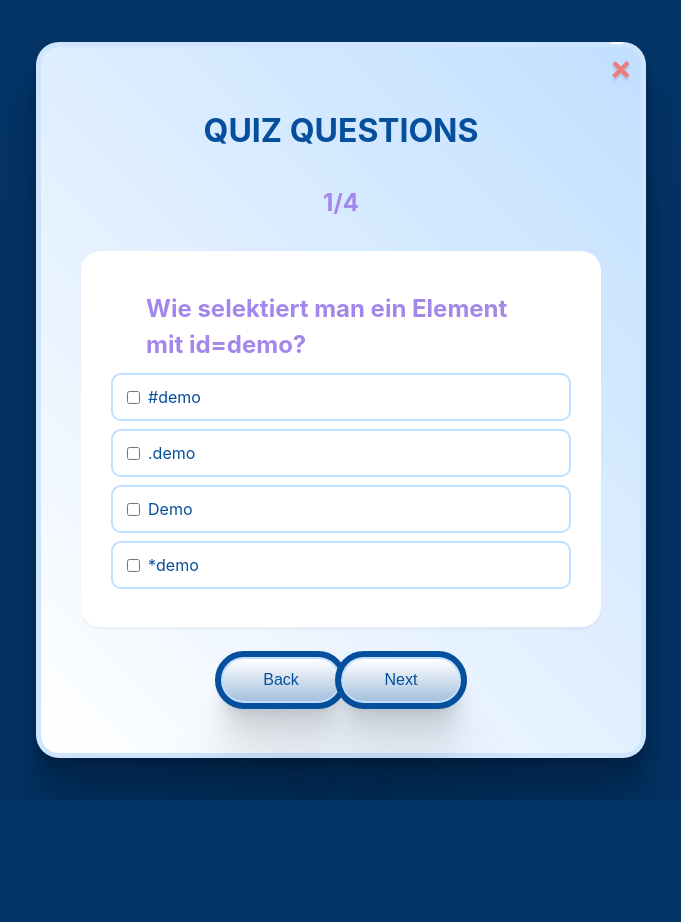
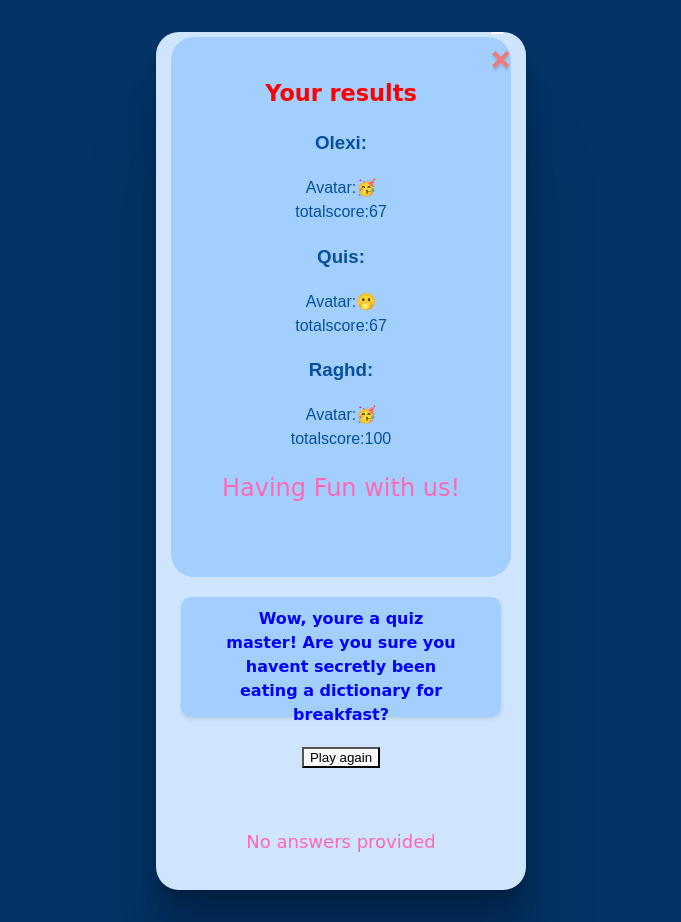
Before and after one commit to qaysziaey/react-quiz-app, a React (Vite) app: page / in a window 1280 px wide. Shown: the whole page, without its empty margins (299-980 px from the left). Before the commit the page ends 800 px from the top, so only its background shows below. Built offline with nearby package versions, Linux system fonts and the light colour scheme; the HTML template or start-up script is replaced by a standard one.

Commit message:
onStartWithUser

```diff
--- a/src/App.jsx
+++ b/src/App.jsx
@@ -7,18 +7,15 @@ import { Results } from "./components/Results.jsx";
 import { Learn_more } from "./components/Learn_more.jsx";
 import { Werbung } from "./components/Werbung.jsx";
 
-
-
 function App() {
-
   const [count, setCount] = useState(0);
-  const [selected_page, setSelected_Page] = useState(2);
+  const [selected_page, setSelected_Page] = useState(4);
   const [users, setUsers] = useState([]);
   const [user, setUser] = useState({});
-//  const [pullOfQuestions, setPullOfQuestions] = useState([2]); Random Maybe
+  //  const [pullOfQuestions, setPullOfQuestions] = useState([2]); Random Maybe
 
   //id of questuions
-/*
+  /*
   users = [
     {
       username: 'skad',
@@ -33,9 +30,8 @@ function App() {
   ]
 */
 
-
   function changePage(value) {
-    setSelected_Page(value)
+    setSelected_Page(value);
   }
 
   function startWithUser(props) {
@@ -43,35 +39,49 @@ function App() {
       username: props.username,
       avatar: props.avatar,
       answers: props.userAnswers,
-      result: props.totalScore
-    })
+      result: props.totalScore,
+    });
   }
 
-  console.log(user)
-  console.log(selected_page)
+  console.log(user);
+  console.log(selected_page);
 
   return (
     <>
-      <div class="All_app">
-        {selected_page != 1 ? <button class="close_button" onClick={(event) => {
-                            let ask = 1//confirm('GO TO MAIN?')
-                            if(ask){
-                              setSelected_Page(1)
-                            }else{
-
-                            }
-                        }}></button>:""}
+      <div className="All_app">
+        {selected_page != 1 ? (
+          <button
+            className="close_button"
+            onClick={(event) => {
+              let ask = 1; //confirm('GO TO MAIN?')
+              if (ask) {
+                setSelected_Page(1);
+              } else {
+              }
+            }}
+          ></button>
+        ) : (
+          ""
+        )}
         {selected_page == 5 ? (
           <Learn_more />
         ) : selected_page == 2 ? (
-          <Question user={user} users={users} onChangePage={changePage}
-           />
+          <Question user={user} users={users} onChangePage={changePage} />
         ) : selected_page == 4 ? (
-          <Results user={user} users={users} onChangePage={changePage} />
+          <Results
+            user={user}
+            users={users}
+            onChangePage={changePage}
+            onStartWithUser={startWithUser}
+          />
         ) : selected_page == 3 ? (
           <Werbung user={user} onChangePage={changePage} />
         ) : (
-          <Main_page user={user} onChangePage={changePage} onStartWithUser={startWithUser} />
+          <Main_page
+            user={user}
+            onChangePage={changePage}
+            onStartWithUser={startWithUser}
+          />
         )}
         <div></div>
       </div>
--- a/src/components/Main_page.jsx
+++ b/src/components/Main_page.jsx
@@ -2,19 +2,16 @@ import { useState } from "react";
 import styles from "./Main_page.module.css";
 
 export function Main_page({ user, onChangePage, onStartWithUser }) {
+  const avatars_array = ["", "😛", "🙁", "🥶", "🥵"];
 
-    const avatars_array = [
-        "",
-        "😛",
-        "🙁",
-        "🥶",
-        "🥵",
-    ];
-
-    const [avatar, setAvatar] = useState(user.avatar?user.avatar:'');
-    const [username, setUsername] = useState(user.username?user.username:'');
-    const [userAnswers, setUserAnswers] = useState(user.userAnswers?user.userAnswers:[]);
-    const [totalScore, setTotalScore] = useState(user.totalScore?user.totalScore:0);
+  const [avatar, setAvatar] = useState(user.avatar ? user.avatar : "");
+  const [username, setUsername] = useState(user.username ? user.username : "");
+  const [userAnswers, setUserAnswers] = useState(
+    user.userAnswers ? user.userAnswers : []
+  );
+  const [totalScore, setTotalScore] = useState(
+    user.totalScore ? user.totalScore : 0
+  );
 
   const avatar_print = avatars_array.map((value) => {
     /*
@@ -32,25 +29,26 @@ export function Main_page({ user, onChangePage, onStartWithUser }) {
     <>
       <h1>QUUUUIZZZ</h1>
       <h2>Your IQ under attack</h2>
-        <div class="main_page_block">
-            <form id="user_data" onSubmit={(event) => {
-                    event.preventDefault()
-                    if(username && avatar){
+      <div className="main_page_block">
+        <form
+          id="user_data"
+          onSubmit={(event) => {
+            event.preventDefault();
+            if (username && avatar) {
               // console.log(avatar + ' ' + username);
               onChangePage(2);
-                        onStartWithUser(
-                            {
+              onStartWithUser({
                 username,
                 avatar,
                 userAnswers,
-                                totalScore
+                totalScore,
+              });
+            } else {
+              // console.log(avatar + ' ' + username);
+              alert("Enter Your name and choose Avatar");
             }
-                        );
-                    }else{
-                         // console.log(avatar + ' ' + username);
-                          alert('Enter Your name and choose Avatar')
-                    }
-                }}>
+          }}
+        >
           <div>
             <label htmlFor="avatar">
               Your Avatar
@@ -59,7 +57,7 @@ export function Main_page({ user, onChangePage, onStartWithUser }) {
                 className={styles.avatar_select}
                 value={avatar}
                 onChange={(event) => {
-                                setAvatar(event.target.value)
+                  setAvatar(event.target.value);
                 }}
               >
                 {avatar_print}
@@ -73,14 +71,16 @@ export function Main_page({ user, onChangePage, onStartWithUser }) {
                 type="text"
                 value={username}
                 onChange={(event) => {
-                            setUsername(event.target.value)
+                  setUsername(event.target.value);
                 }}
                 name="user_name"
                 id="user"
               />
             </label>
           </div>
-                <button class="button" type="submit">START</button>
+          <button className="button" type="submit">
+            START
+          </button>
         </form>
 
         <button
--- a/src/components/Results.jsx
+++ b/src/components/Results.jsx
@@ -1,52 +1,31 @@
 import React, { useState, useEffect } from "react";
 import styles from "./Results.module.css";
 
-export function Results({user, users, onChangePage, userAnswers }) {
+export function Results({
+  users,
+  user,
+  onChangePage,
+  userAnswers,
+  onStartWithUser,
+}) {
   const [totalScore, setTotalScore] = useState(0);
   const [message, setMessage] = useState({ text: "", color: "" });
 
-  userExample = {
-    username: 'Oleksii',
-    avatar: '😛',
-    result: 20
-  };
-
-  usersExample = [
-    {
-      username: 'Raghd',
-      avatar: '🥶',
-      answers: [10,25,5,5],
-      result: 45
-    },
-    { //blink line with this user
-      username: 'Oleksii',
-      avatar: '😛',
-      answers: [10,15,25,5],
-      result: 55
-    },
-    {
-      username: 'Qais',
-      avatar: '🥶',
-      answers: [20,5,10,15],
-      result: 50
-    }
-  ];
-
   useEffect(() => {
-    if (props.userAnswers && props.userAnswers.length > 0) {
-      const score = props.userAnswers.reduce(
+    if (userAnswers && userAnswers.length > 0) {
+      const score = userAnswers.reduce(
         (acc, value) => acc + (value ? 1 : 0),
         0
       );
       setTotalScore(score);
 
-      const maxScore = props.userAnswers.length;
+      const maxScore = userAnswers.length;
       const percentage = (score / maxScore) * 100;
       const resultAnimation = animationForResult(percentage);
 
       setMessage(resultAnimation);
     }
-  }, [props.userAnswers]);
+  }, [userAnswers]);
 
   return (
     <>
@@ -62,10 +41,43 @@ export function Results({user, users, onChangePage, userAnswers }) {
         >
           Your results
         </h1>
+        <div className={styles.userExample}>
+          <h3>Olexi:</h3>
+          <div>
+            <p>{"Avatar:🥳"}</p>
+            <p>{"totalscore:67"}</p>
+          </div>
+          <h3>Quis:</h3>
+          <div>
+            <p>{"Avatar:🫢"}</p>
+            <p>{"totalscore:67"}</p>
+          </div>
+          <h3>Raghd:</h3>
+          <div>
+            <p>{"Avatar:🥳"}</p>
+            <p>{"totalscore:100"}</p>
+          </div>
+        </div>
         <div className={`${styles.funText} ${styles.funnyAnimation}`}>
           Having Fun with us!
         </div>
       </div>
+      <div className={styles.messageContainer1}>
+        <h1>
+          {
+            "Wow, youre a quiz master! Are you sure you havent secretly been eating a dictionary for breakfast?"
+          }
+        </h1>
+      </div>
+      <button
+        className={styles.button}
+        onClick={() => {
+          onChangePage(1);
+        }}
+      >
+        Play again
+      </button>
+
       <div
         className={`${styles.messageContainer}${
           message.color && styles[message.color]
@@ -75,8 +87,8 @@ export function Results({user, users, onChangePage, userAnswers }) {
         <h2>{message.text}</h2>
       </div>
       <div className={styles.message}>
-        {props.userAnswers
-          ? `You scored ${totalScore} out of ${props.userAnswers.length}!`
+        {userAnswers
+          ? `${user.username} scored ${totalScore} out of ${userAnswers.length}!`
           : "No answers provided"}
       </div>
     </>
--- a/src/components/Results.module.css
+++ b/src/components/Results.module.css
@@ -6,7 +6,9 @@
   border-radius: 23px;
   width: 300px;
   height: 500px;
+  margin-left: 10px;
 }
+
 .root:hover {
   background-color: #7bbfea;
 }
@@ -41,9 +43,11 @@
   text-align: center;
   margin-top: 20px;
 }
+
 .funnyAnimation {
   animation: funnyBounce 2s infinite;
 }
+
 @keyframes funnyBounce {
   0%,
   20%,
@@ -99,6 +103,7 @@
 .message:hover {
   background-color: #ffd1e0;
 }
+
 .green {
   animation: bounce 1s ease infinite;
 }
@@ -146,3 +151,26 @@
     transform: scale(1.1);
   }
 }
+
+.activePlayer {
+  color: purple;
+}
+.messageContainer1 {
+  display: flex;
+  top: 0;
+  font-family: "Comic Sans MS", cursive;
+  color: blue;
+  font-size: 8px;
+  text-align: center;
+  margin: 20px;
+  padding: 10px;
+  border-radius: 10px;
+  width: 300px;
+  height: 100px;
+  display: flex;
+  flex-direction: column;
+  align-items: center;
+  justify-content: center;
+  background-color: #a2cffe;
+  box-shadow: 0 2px 4px rgba(0, 0, 0, 0.1);
+}
```
Lines whose indentation alone changed are shown as unchanged.
